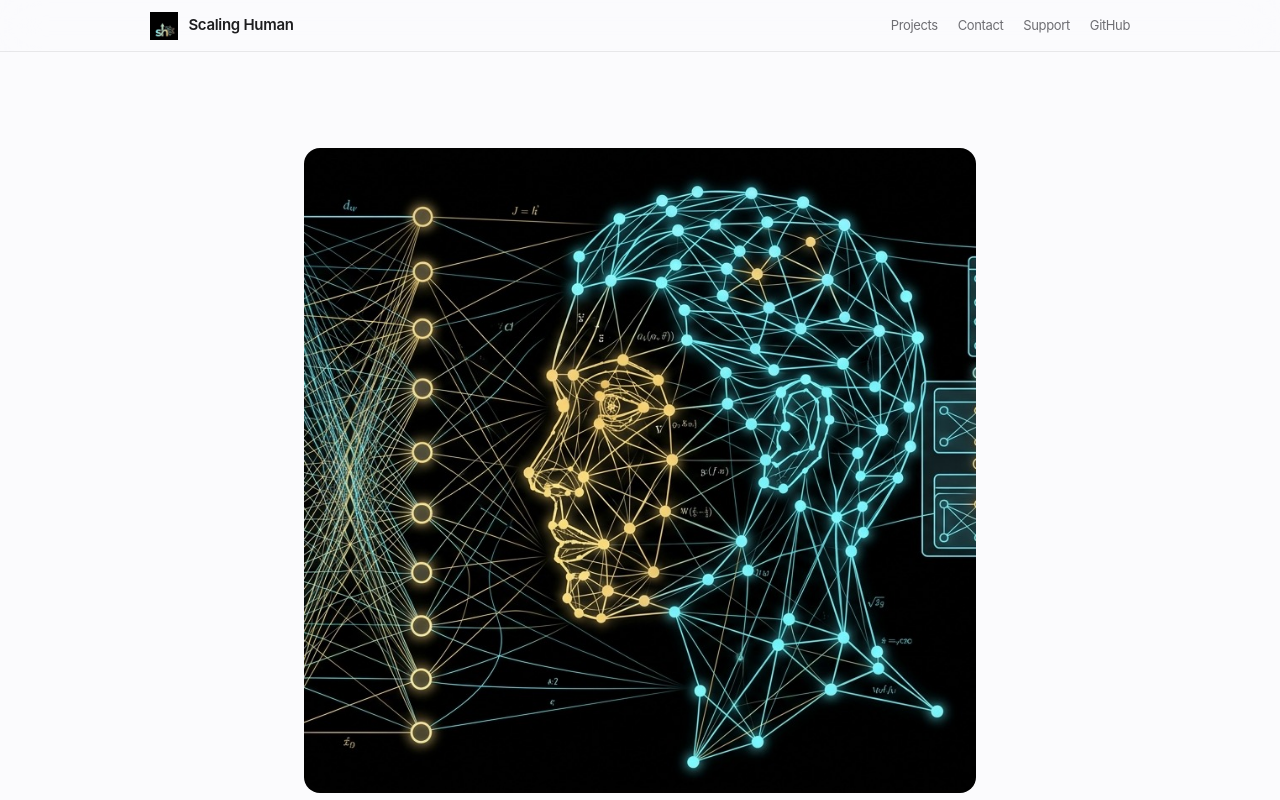
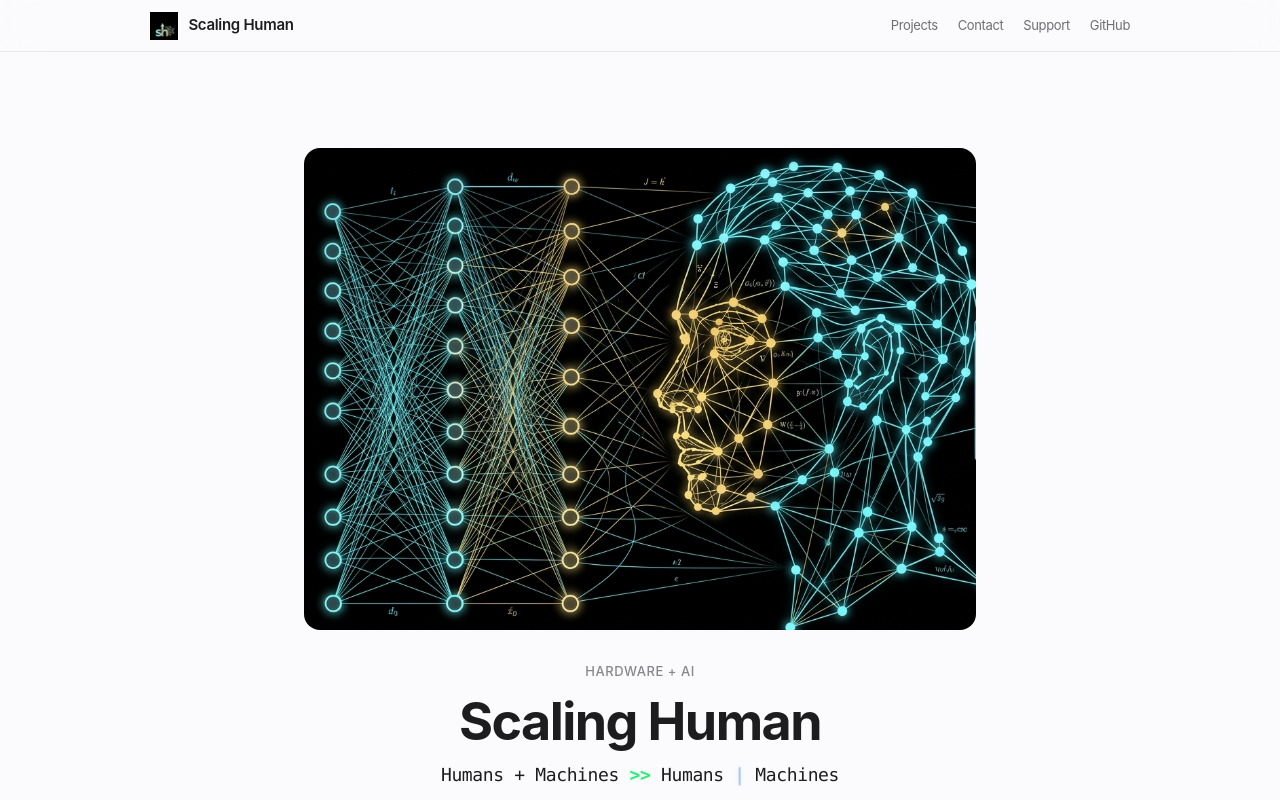
Before and after one commit to scalinghuman/website, an Astro site: page / in a window 1280 px wide. Shown: the top 800 px of the page. Built offline with nearby package versions, Linux system fonts and the light colour scheme; Astro itself is replaced by a stand-in of ours; no server answers.

Commit message:
Refine landing artwork and tagline effects

```diff
--- a/src/pages/index.astro
+++ b/src/pages/index.astro
@@ -13,9 +13,9 @@ import { experiments, person, tagline } from "../data/site";
   <section class="hero container">
     <img
       class="hero__artwork"
-      src="/assets/logos/scalinghuman-neural-hero.jpg"
-      width="800"
-      height="768"
+      src="/assets/logos/scalinghuman-neural-hero.png"
+      width="990"
+      height="710"
       alt="Neural network diagram connecting a human face to machine-learning layers"
     />
     <p class="hero__eyebrow">Hardware + AI</p>
--- a/src/styles/global.css
+++ b/src/styles/global.css
@@ -366,18 +366,18 @@ code {
   font-weight: 800;
 }
 
-/* >> : neon green — slower sharp pulse, minimal glow */
+/* >> : neon green — smooth pulse */
 .tagline__op--shift {
-  color: #7cff55;
-  animation: matrix-pulse 1.6s step-end infinite;
-  text-shadow: 0 0 1px rgba(57, 255, 20, 0.55);
+  color: #a6ff63;
+  animation: matrix-pulse 1.8s ease-in-out infinite;
+  text-shadow: 0 0 4px rgba(113, 255, 72, 0.75), 0 0 12px rgba(113, 255, 72, 0.4);
 }
 
-/* | : electric cyan — sharp blink, minimal glow */
+/* | : radiant electric blue */
 .tagline__op--pipe {
-  color: #7df9ff;
+  color: #54d6ff;
   animation: matrix-blink 1.4s step-end infinite;
-  text-shadow: 0 0 1px rgba(0, 229, 255, 0.55);
+  text-shadow: 0 0 4px rgba(71, 190, 255, 0.9), 0 0 12px rgba(71, 190, 255, 0.6), 0 0 20px rgba(71, 190, 255, 0.3);
 }
 
 .tagline--subtle .tagline__op {
@@ -394,17 +394,15 @@ code {
   text-shadow: none;
 }
 
-/* Hard steps — bright / dim, no ease glow ramp */
 @keyframes matrix-pulse {
   0%,
-  49.9% {
+  100% {
+    opacity: 0.7;
+    filter: brightness(1);
+  }
+  50% {
     opacity: 1;
     filter: brightness(1.35);
-  }
-  50%,
-  100% {
-    opacity: 0.55;
-    filter: brightness(1);
   }
 }
 
@@ -424,12 +422,12 @@ code {
 @media (prefers-color-scheme: light) {
   .tagline__op--shift {
     color: #00c853;
-    text-shadow: none;
+    text-shadow: 0 0 4px rgba(0, 200, 83, 0.25);
   }
 
   .tagline__op--pipe {
-    color: #00b8e6;
-    text-shadow: none;
+    color: #0077cc;
+    text-shadow: 0 0 5px rgba(0, 119, 204, 0.35);
   }
 }
 
```
Also changed, not shown: public/assets/logos/scalinghuman-neural-hero.jpg (deleted), public/assets/logos/scalinghuman-neural-hero.png (added).
